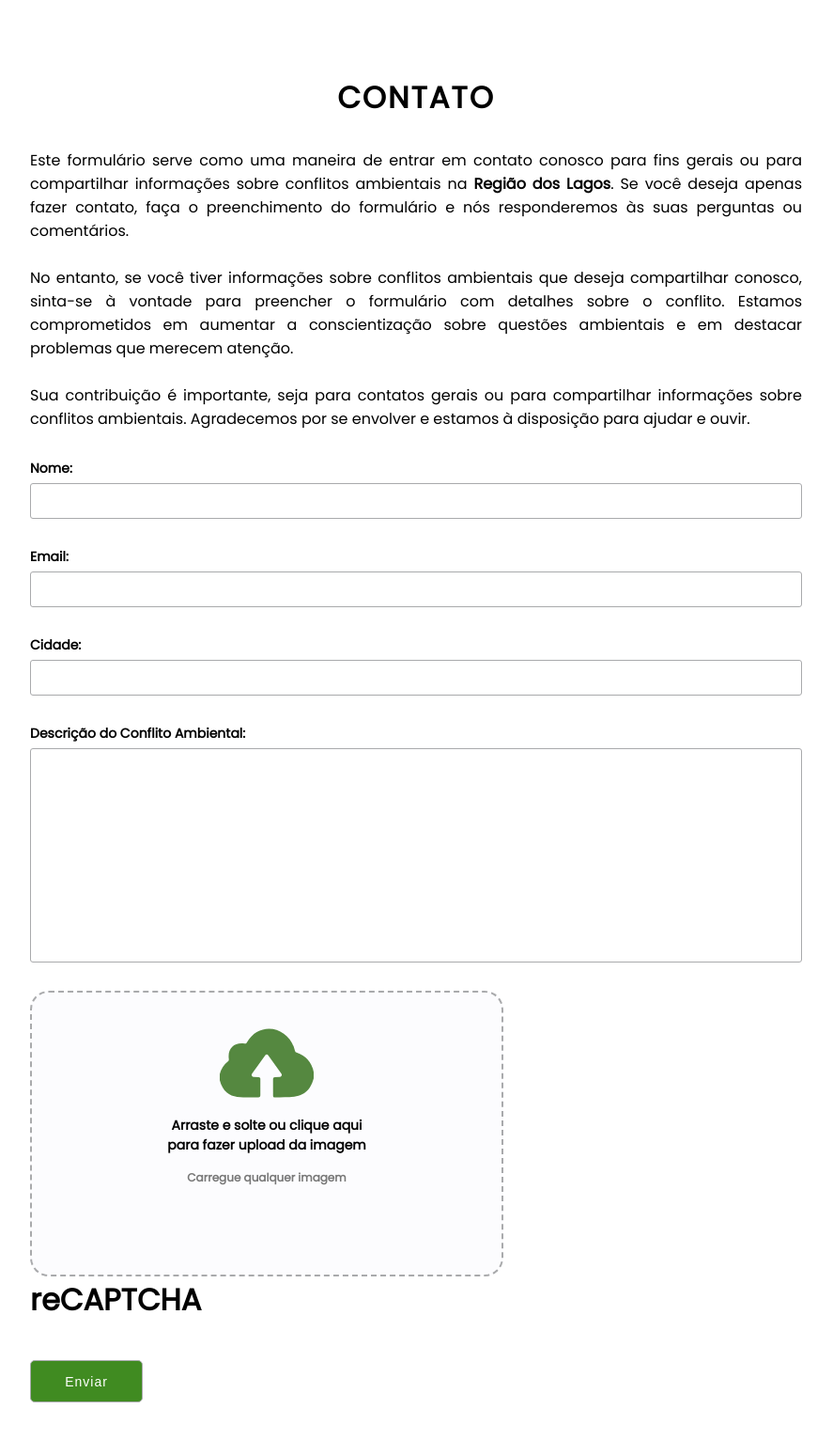
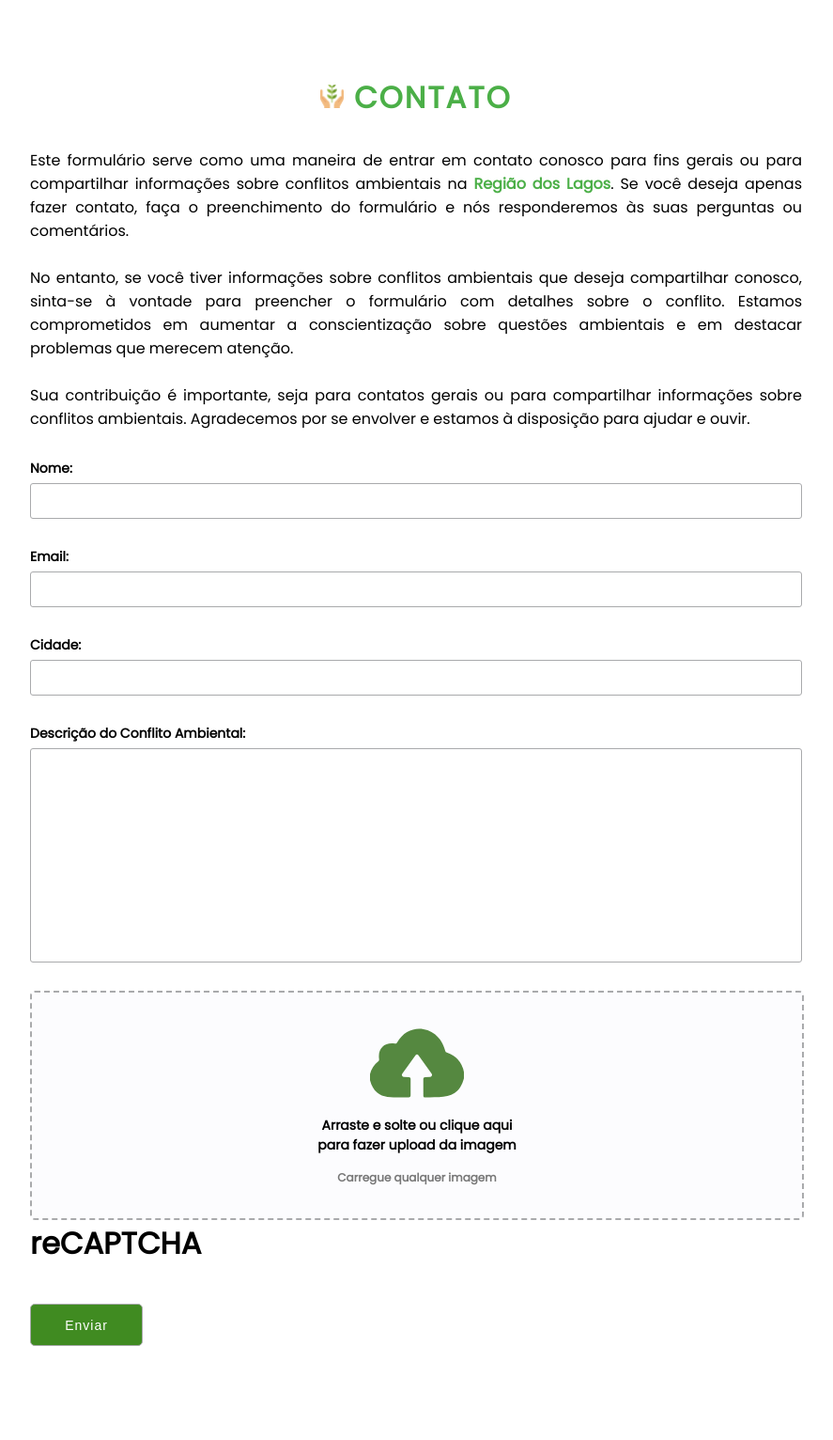
Before and after one commit to Mede1ro/TCC, a PHP site: page /pages/contato.php in a window 1280 px wide. Shown: the part 110-1642 px from the top of the page at 94% size, without its empty margins (197-1084 px from the left). After the commit the page ends 1542 px from the top, so only its background shows below. Run offline with PHP 8.4, Linux system fonts and the light colour scheme.

Commit message:
Página de Contato

```diff
--- a/css/global.css
+++ b/css/global.css
@@ -7,8 +7,8 @@
     --titulos: 20px;
     --paragrafos: 14px;
     --black-color: #262828;
-    --colorTitulos: ##4baf47;
-    --colorLinks: ##4baf47;
+    --colorTitulos: #4baf47;
+    --colorLinks: #4baf47;
     --colorBordas: #a9aaac;
     --colorBotoes: #cd191d;
 }
--- a/css/style.css
+++ b/css/style.css
@@ -143,6 +143,10 @@ body {
   margin-bottom: 30px;
 }
 
+.conteudo-contato-titulo img {
+  width: 25px;
+}
+
 .conteudo-contato-texto {
   display: flex;
   align-items: center;
@@ -198,7 +202,6 @@ body {
 .container-upload {
   display: flex;
   align-items: center;
-  overflow: hidden;
   /* Adiciona overflow: hidden para evitar que as miniaturas ultrapassem a altura máxima */
 }
 
@@ -209,8 +212,8 @@ body {
 }
 
 #upload-area {
-  width: 500px;
-  height: 300px;
+  width: 820px;
+  height: 240px;
   background: #fff;
   text-align: center;
   border-radius: 20px;
@@ -219,7 +222,7 @@ body {
 #preview-container {
   width: 100%;
   height: 100%;
-  border-radius: 20px;
+  border-radius: 5px;
   border: 2px dashed #a9aaac;
   background: #fcfcfe;
   background-position: center;
--- a/p/ac1.php
+++ b/p/ac1.php
@@ -5,6 +5,7 @@
     <meta charset="UTF-8">
     <meta name="viewport" content="width=device-width, initial-scale=1.0">
     <link rel="stylesheet" href="../css/style.css">
+    <link rel="shortcut icon" href="../assets/logo.svg" type="image/x-icon">
     <link rel="stylesheet"
         href="https://fonts.googleapis.com/css2?family=Material+Symbols+Outlined:opsz,wght,FILL,GRAD@24,200,0,0" />
     <title>O conflito entre turismo e pesca na Reserva Extrativista de Arraial do Cabo</title>
--- a/pages/atualizacoes.php
+++ b/pages/atualizacoes.php
@@ -7,6 +7,7 @@
   <meta charset="UTF-8">
   <meta name="viewport" content="width=device-width, initial-scale=1.0">
   <link rel="stylesheet" href="../css/style.css">
+  <link rel="shortcut icon" href="../assets/logo.svg" type="image/x-icon">
   <link rel="stylesheet"
     href="https://fonts.googleapis.com/css2?family=Material+Symbols+Outlined:opsz,wght,FILL,GRAD@24,200,0,0" />
   <title>Document</title>
--- a/pages/contato.php
+++ b/pages/contato.php
@@ -33,7 +33,7 @@
   </header>
 
   <main class="container-contato">
-    <h1 class="conteudo-contato-titulo">Contato</h1>
+    <h1 class="conteudo-contato-titulo"><img src="../assets/mao.png"> Contato</h1>
 
     <div class="conteudo-contato-texto">
       <p>
--- a/pages/sobre.php
+++ b/pages/sobre.php
@@ -7,6 +7,7 @@
   <meta charset="UTF-8">
   <meta name="viewport" content="width=device-width, initial-scale=1.0">
   <link rel="stylesheet" href="../css/style.css">
+  <link rel="shortcut icon" href="../assets/logo.svg" type="image/x-icon">
   <link rel="stylesheet" href="https://fonts.googleapis.com/css2?family=Material+Symbols+Outlined:opsz,wght,FILL,GRAD@24,200,0,0" />
   <title>Document</title>
 </head>
```
Also changed, not shown: assets/mao.png (added).
